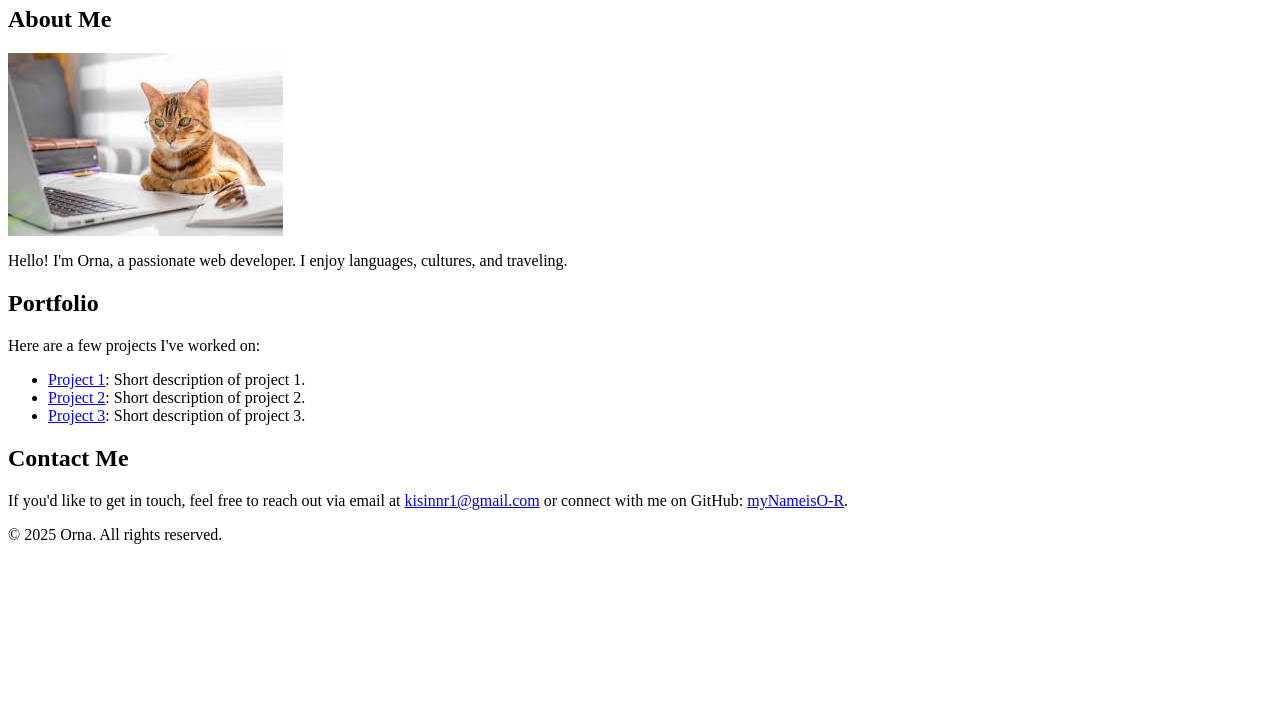
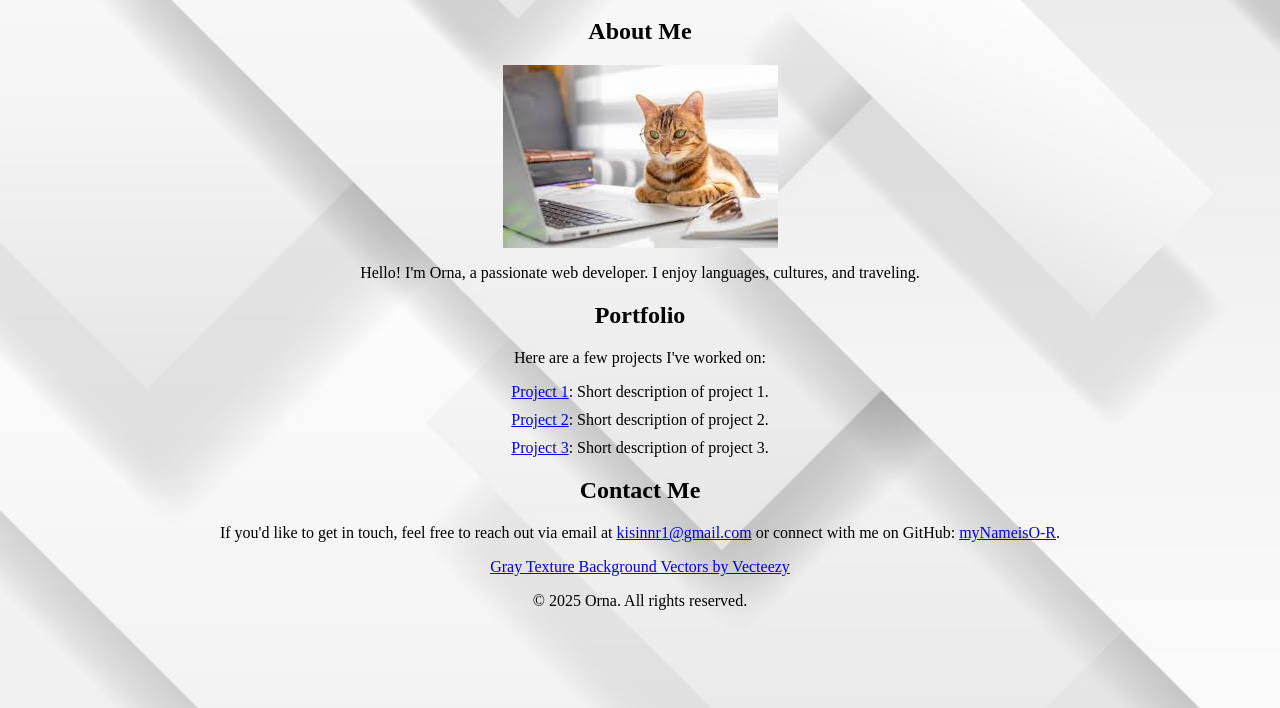
Before and after one commit to myNameisO-R/personal-website, a website: page html-and-the-web_personal-website/index.html in a window 1280 px wide. Shown: the part 134-842 px from the top of the page. Before the commit the page ends 800 px from the top, so only its background shows below. Drawn offline with Linux system fonts and the light colour scheme.

Commit message:
add css and background

```diff
--- a/html-and-the-web_personal-website/index.html
+++ b/html-and-the-web_personal-website/index.html
@@ -28,7 +28,7 @@
       <section id="about">
         <h2>About Me</h2>
         <img
-          src="me.jpg"
+          src="images\me.jpg"
           alt="a cat with glasses on the PC"
           class="right-image"
         />
@@ -69,6 +69,11 @@
     </main>
 
     <footer>
+      <p>
+        <a href="https://www.vecteezy.com/free-vector/gray-texture-background"
+          >Gray Texture Background Vectors by Vecteezy</a
+        >
+      </p>
       <p>&copy; 2025 Orna. All rights reserved.</p>
     </footer>
   </body>
--- a/html-and-the-web_personal-website/styles.css
+++ b/html-and-the-web_personal-website/styles.css
@@ -0,0 +1,18 @@
+body {
+  background-image: url("images/background.jpg");
+  background-size: cover;
+  background-position: center;
+  height: 150vh;
+  margin: 0;
+  text-align: center;
+}
+ul {
+  list-style-type: lower-alpha;
+  padding: 0;
+  text-align: center;
+}
+
+li {
+  margin: 10px 0;
+  display: list-item;
+}
```
Also changed, not shown: html-and-the-web_personal-website/images/background.jpg (added), html-and-the-web_personal-website/images/me.jpg (renamed from html-and-the-web_personal-website/me.jpg).
